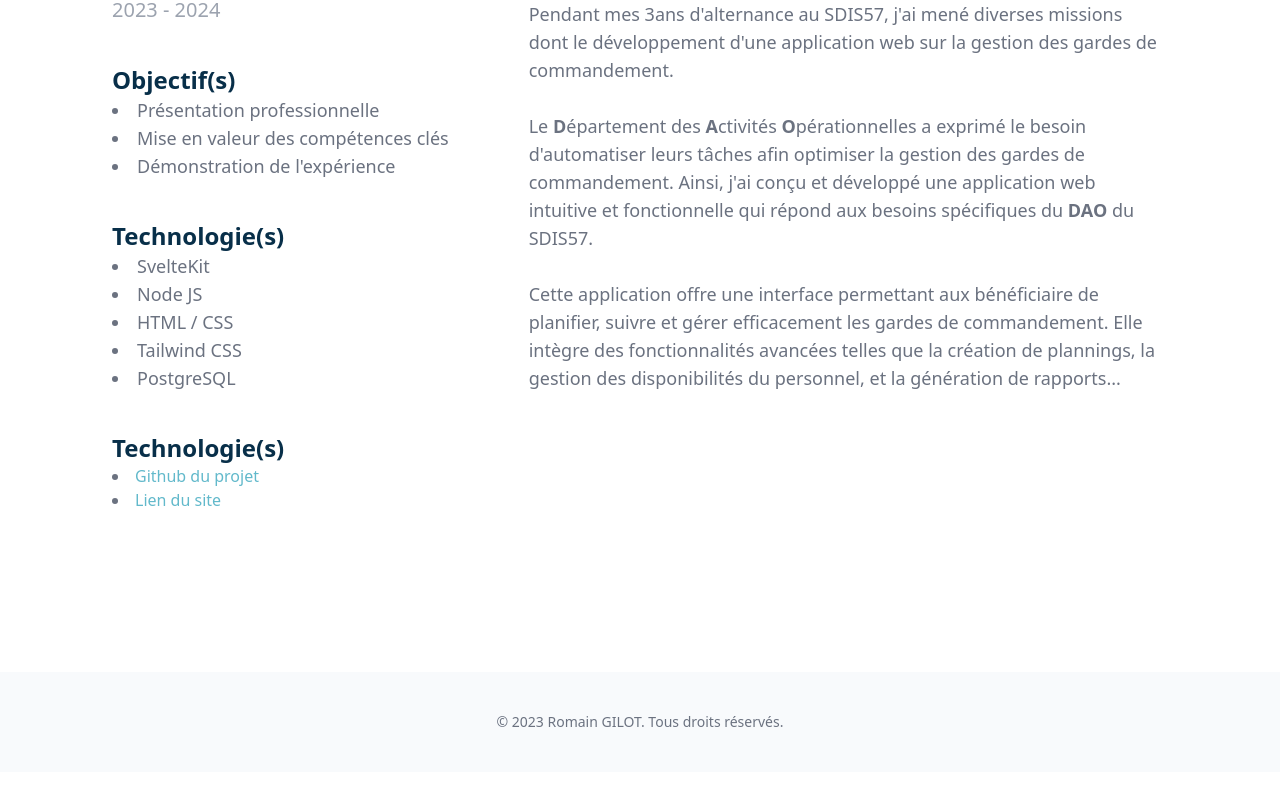
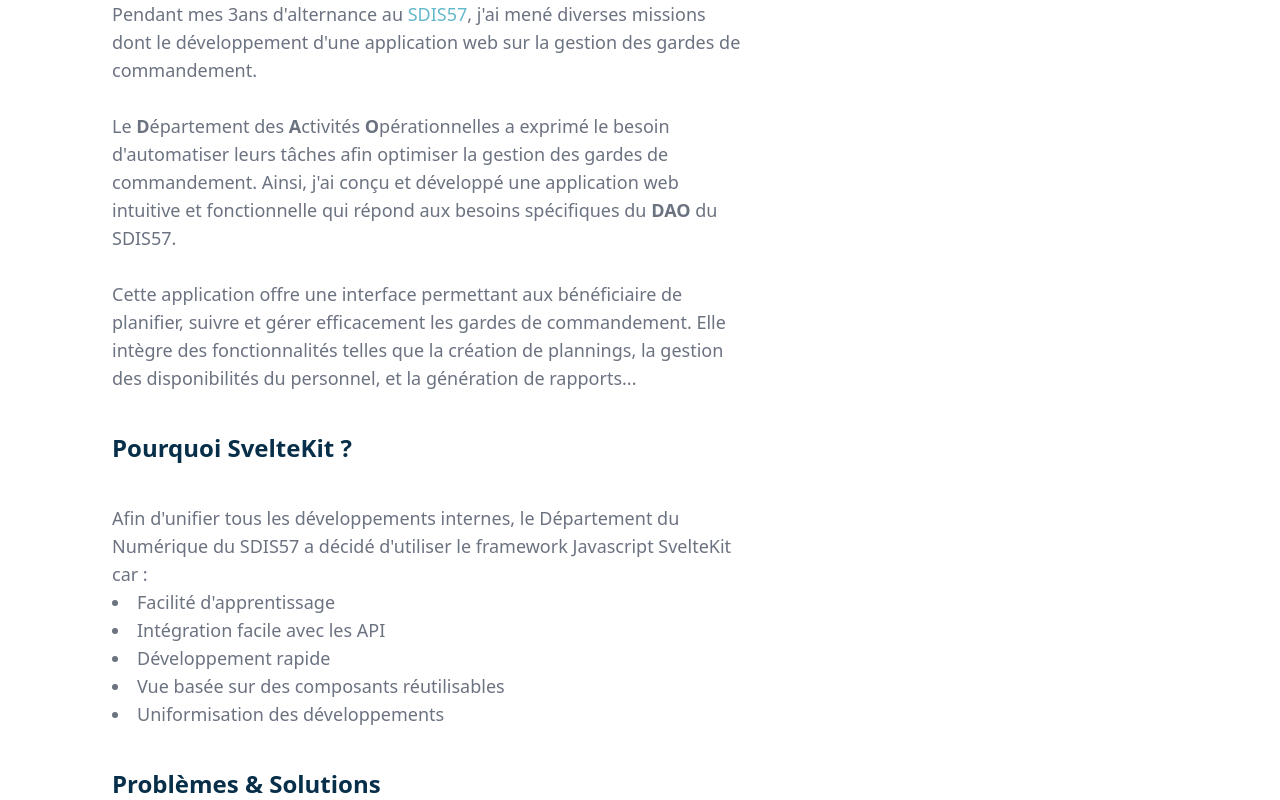
Before and after one commit to RomainGilot/portfolio, a React (Create React App) app: page /projets/gdept in a window 1280 px wide. Shown: the part 280-1080 px from the top of the page. Before the commit the page ends 1052 px from the top, so only its background shows below. Built offline with nearby package versions, Linux system fonts and the light colour scheme.

Commit message:
Ajot projet Access

```diff
--- a/src/components/Projets/Projets.jsx
+++ b/src/components/Projets/Projets.jsx
@@ -26,6 +26,12 @@
               message="Ce projet a été réalisé dans le cadre de mon alternance au SDIS57."
               projectName="gdept"
             />
+              <Box
+              title="Access"
+              img={imgPortfolio}
+              message="Ce projet a été réalisé dans le cadre de mon bachelor Développeur Full-Stack."
+              projectName="express"
+            />
           </div>
         </div>
       </div>
--- a/src/components/Projets/components/Autres/Autres.jsx
+++ b/src/components/Projets/components/Autres/Autres.jsx
@@ -1,7 +1,7 @@
 function Autres({repoGithub, urlSite}) {
     return(
         <>
-            <h2 className="text-2xl text-sky-950 font-semibold mt-10">Technologie(s)</h2>
+            <h2 className="text-2xl text-sky-950 font-semibold mt-10">Lien(s)</h2>
             <li className="text-base text-gray-500">
                 <a href={`https://github.com/RomainGilot/${repoGithub}`} className="text-[#62B9CB] hover:underline" target="_blank">Github du projet</a>
             </li>
--- a/src/pages/Projects/Gdept/Gdept.jsx
+++ b/src/pages/Projects/Gdept/Gdept.jsx
@@ -9,9 +9,10 @@
 
 function Gdept() {
   const mesObjectifs = [
-    "Présentation professionnelle",
-    "Mise en valeur des compétences clés",
-    "Démonstration de l'expérience",
+    "Gestion des remplacements",
+    "Formulaire de remplacement d'un agent",
+    "Formulaire de saisie des fonctions",
+    "Génération d'un rapport"
   ];
   const mesTechnologies = ["SvelteKit", "Node JS", "HTML / CSS", "Tailwind CSS", "PostgreSQL"];
   return (
@@ -32,11 +33,26 @@
               Contexte
             </h2>
             <p>
-              Pendant mes 3ans d'alternance au SDIS57, j'ai mené diverses missions dont le développement d'une application web sur la gestion des gardes de commandement.<br/><br/>
+              Pendant mes 3ans d'alternance au <a href="https://www.sdis57.fr/" className="text-[#62B9CB] hover:text-[#5FACD3]">SDIS57</a>, j'ai mené diverses missions dont le développement d'une application web sur la gestion des gardes de commandement.<br/><br/>
               Le <b>D</b>épartement des <b>A</b>ctivités <b>O</b>pérationnelles a exprimé le besoin d'automatiser leurs tâches afin optimiser la gestion des gardes de commandement. Ainsi, j'ai conçu et développé une application web intuitive et fonctionnelle qui répond aux besoins spécifiques du <strong>DAO</strong> du SDIS57. <br/><br/>
 
-              Cette application offre une interface permettant aux bénéficiaire de planifier, suivre et gérer efficacement les gardes de commandement. Elle intègre des fonctionnalités avancées telles que la création de plannings, la gestion des disponibilités du personnel, et la génération de rapports...
+              Cette application offre une interface permettant aux bénéficiaire de planifier, suivre et gérer efficacement les gardes de commandement. Elle intègre des fonctionnalités telles que la création de plannings, la gestion des disponibilités du personnel, et la génération de rapports...
             </p>
+            <h2 className="text-2xl text-sky-950 font-semibold mt-10 mb-10">
+              Pourquoi SvelteKit ?
+            </h2>
+            <p>Afin d'unifier tous les développements internes, le Département du Numérique du SDIS57 a décidé d'utiliser le framework Javascript SvelteKit car :</p>
+            <li>Facilité d'apprentissage</li>
+            <li>Intégration facile avec les API</li>
+            <li>Développement rapide</li>
+            <li>Vue basée sur des composants réutilisables</li>
+            <li>Uniformisation des développements</li>
+            <h2 className="text-2xl text-sky-950 font-semibold mt-10 mb-10">
+              Problèmes & Solutions
+            </h2>
+            <h2 className="text-2xl text-sky-950 font-semibold mt-10 mb-10">
+              Déploiement
+            </h2>
 
           </div>
         </div>
```
